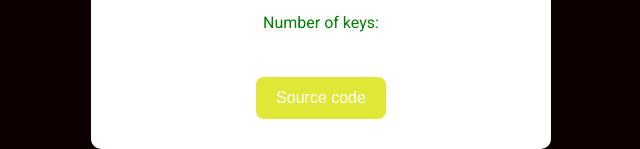
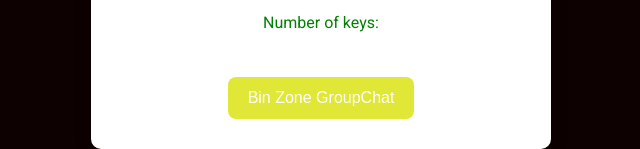
Before and after one commit to falconer67/ghc, a plain HTML site: page index.html in a window 1280 px wide. Shown: the part 1434-1583 px from the top of the page, without its empty margins (319-959 px from the left). Drawn offline with Linux system fonts and the light colour scheme.

Commit message:
Update index.html for my-project GitHub pages

```diff
--- a/index.html
+++ b/index.html
@@ -67,7 +67,7 @@
 
         <div class="footer">
             <p></p>
-            <button id="sourceCode">Source code</button>
+            <button id="sourceCode">Bin Zone GroupChat</button>
         </div>
     </div>
 
```
